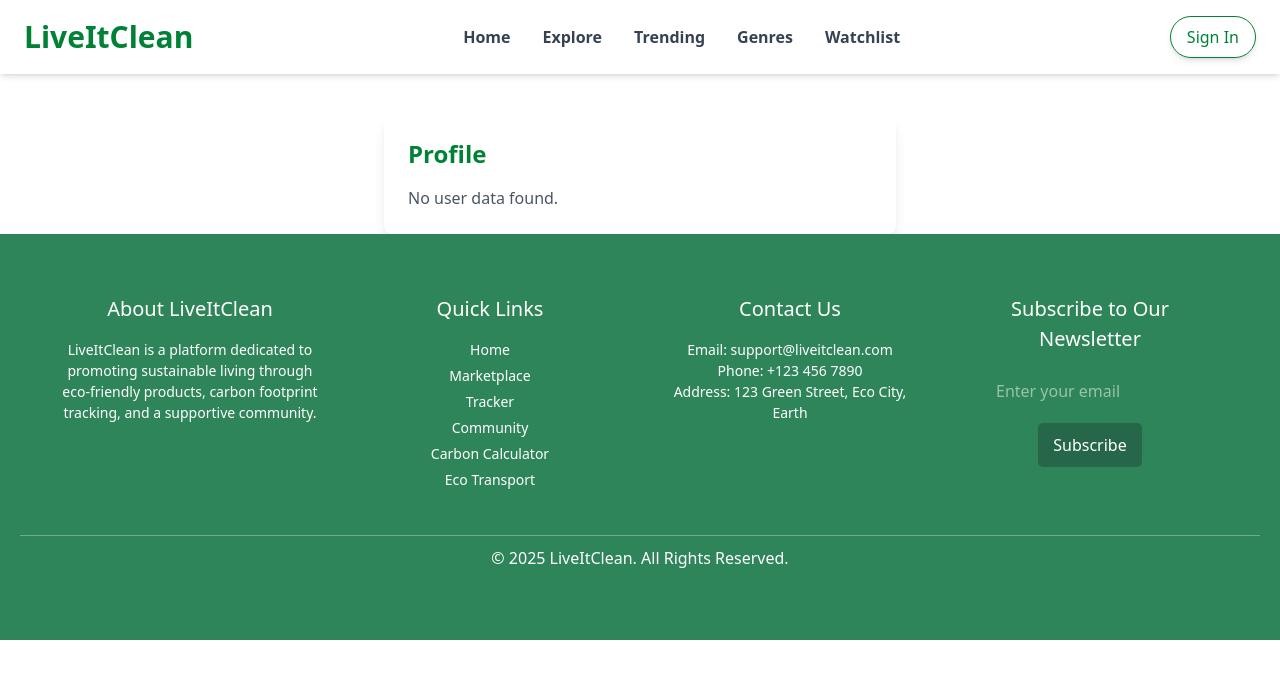
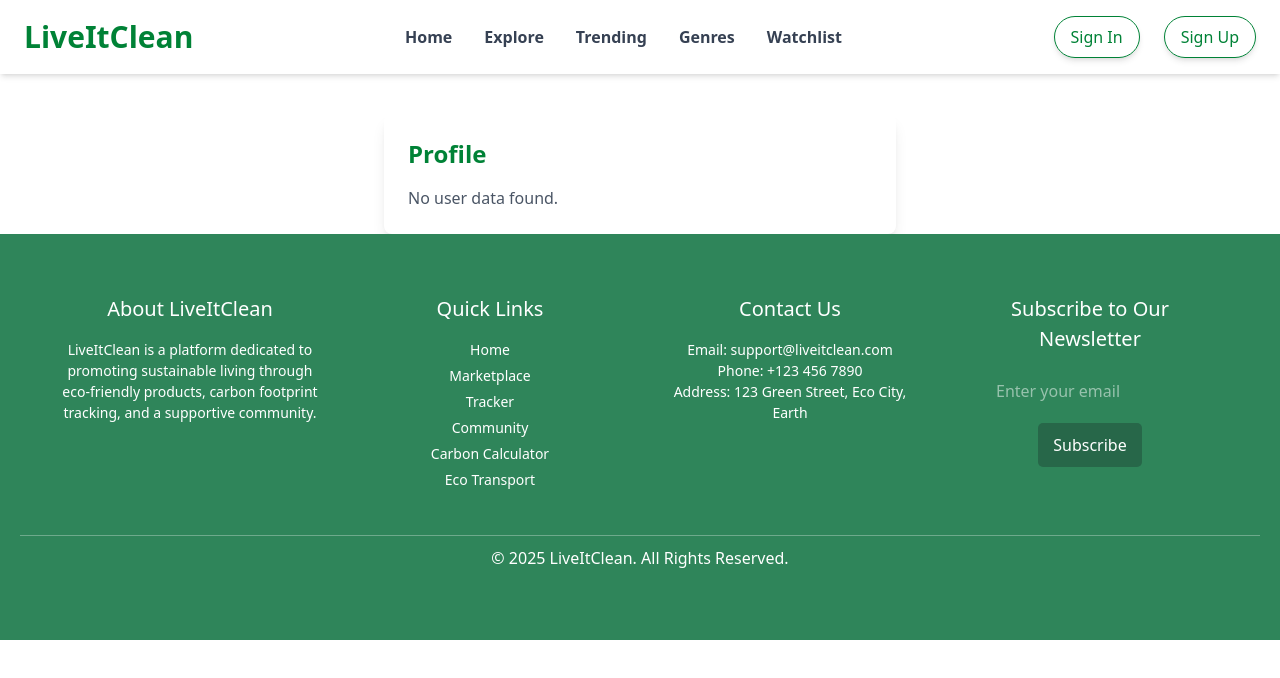
Before and after one commit to AbhiCreatesCode/LiveItClean_Java_full_stack_project, a React (Vite) app: page /profile in a window 1280 px wide. Shown: the top 678 px of the page. Built offline with nearby package versions, Linux system fonts and the light colour scheme.

Commit message:
header modified

```diff
--- a/src/components/header.jsx
+++ b/src/components/header.jsx
@@ -46,9 +46,15 @@ const Header = () => {
               </button>
             </div>
           ) : (
+            <>
             <NavLink className="px-4 py-2 border rounded-full text-green-700 hover:bg-green-100 hover:scale-105 transition duration-300 shadow-md" to="/login">
               Sign In
             </NavLink>
+
+            <NavLink className="px-4 py-2 border rounded-full text-green-700 hover:bg-green-100 hover:scale-105 transition duration-300 shadow-md" to="/signup">
+            Sign Up
+          </NavLink>
+          </>
           )}
         </div>
       </div>
```
